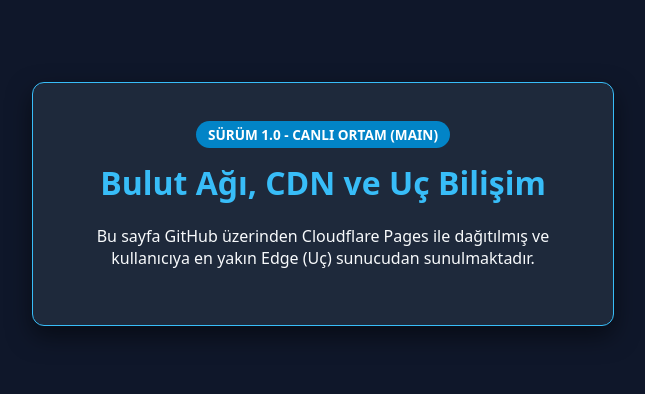
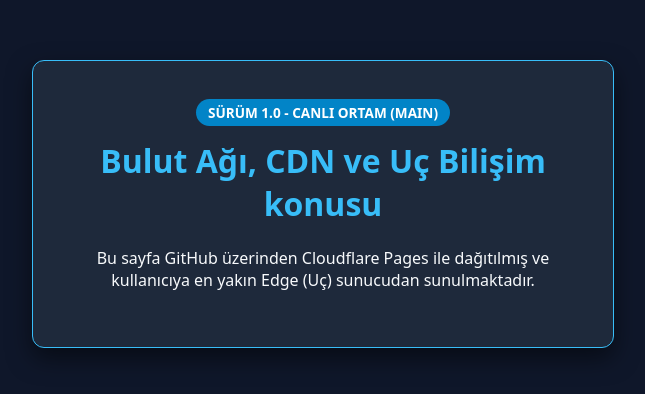
Before and after one commit to EceDurgun/cdn-sunum, a plain HTML site: page index.html in a window 1280 px wide. Shown: the part 196-590 px from the top of the page, without its empty margins (317-962 px from the left). Drawn offline with Linux system fonts and the light colour scheme.

Commit message:
Update index.html

```diff
--- a/index.html
+++ b/index.html
@@ -9,7 +9,7 @@
 <body>
   <div class="kart">
     <span class="etiket">SÜRÜM 1.0 - CANLI ORTAM (MAIN)</span>
-    <h1>Bulut Ağı, CDN ve Uç Bilişim</h1>
+    <h1>Bulut Ağı, CDN ve Uç Bilişim konusu</h1>
     <p>Bu sayfa GitHub üzerinden Cloudflare Pages ile dağıtılmış ve kullanıcıya en yakın Edge (Uç) sunucudan sunulmaktadır.</p>
   </div>
 </body>
```
